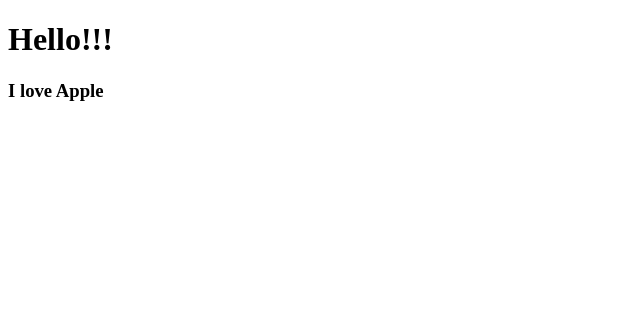
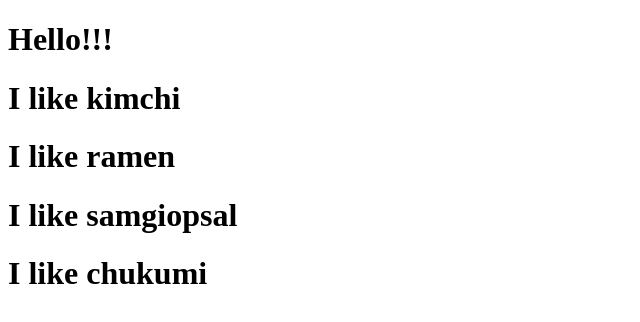
Before and after one commit to JongChanLee01/movie_app, a React (Create React App) app: page / in a window 1280 px wide. Shown: the top 322 px of the page, without its empty margins (0-640 px from the left). Built offline with nearby package versions, Linux system fonts and the light colour scheme.

Commit message:
react study

```diff
--- a/src/App.js
+++ b/src/App.js
@@ -1,11 +1,42 @@
 import React from 'react';
-import Apple from './apple';
+
+/*
+  food의 매개변수(props) 자리에 {fav} 를 넣은 이유는
+  props object 내부에 fav가 있고 그 fav를 사용하기 위해서는 { }를 이용 해야함.
+*/
+
+// 밑에처럼 할수 도 있음.
+// function Food(props) {
+//   return <h1>I like {props.fav}</h1>
+// }
+
+// 위에랑 같은 소리임.
+function Food({fav}) {
+  return <h1>I like {fav}</h1>
+}
+
 
 function App() {
   return (
     <div>
       <h1>Hello!!!</h1>
-      <Apple/>
+      {/*
+        Food라는 component에 fav라는 이름의 property를 kimchi라는 value로 줌.
+        component는 대문자로 시작해야 함.
+      */}
+      {/*
+      component값은 밑에처럼 사용할 수 있음.
+      <Food
+        fav = "kimchi"
+        something = {true}
+        array = {["hello", 1, 2, 3, 4, true]}
+      />
+      */}
+
+      <Food fav = "kimchi" />
+      <Food fav = "ramen" />
+      <Food fav = "samgiopsal" />
+      <Food fav = "chukumi" />
     </div>
   );
 }
--- a/src/apple.js
+++ /dev/null
@@ -1,7 +0,0 @@
-import React from "react";
-
-function Apple() {
-    return <h3> I love Apple</h3>;
-}
-
-export default Apple;
```
